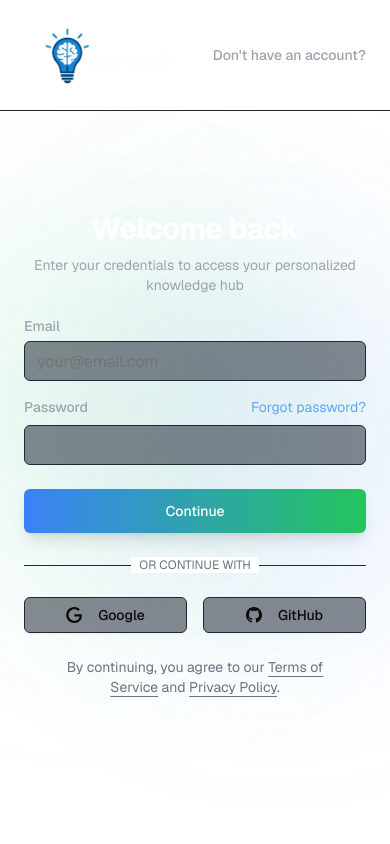
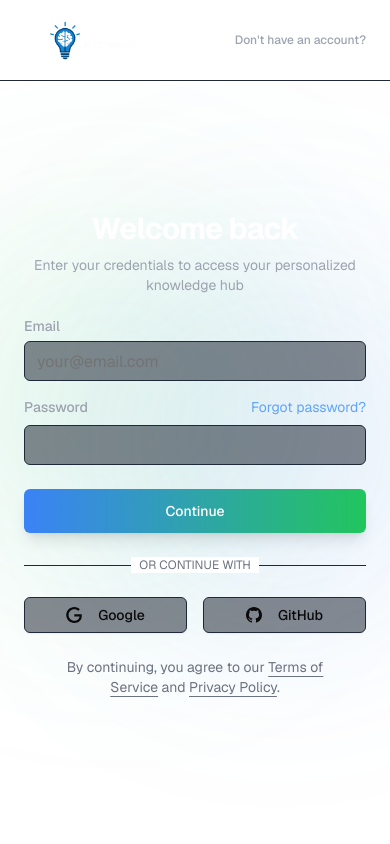
Before and after one commit to Krips24/learner.ai, a Next.js app: page /auth/login in a window 390 px wide. Shown: the top 844 px of the page. Built offline with nearby package versions, Linux system fonts and the light colour scheme; no server answers.

Commit message:
auth page responsiveness fixed

```diff
--- a/app/auth/login/page.tsx
+++ b/app/auth/login/page.tsx
@@ -12,19 +12,21 @@ export default function Page() {
 
       {/* Navbar */}
       <nav className="absolute w-full flex justify-between items-center px-6 py-4 top-0 bg-background/80 backdrop-blur-sm z-50 border-b border-gray-800">
-        <Link href="/" className="flex items-center h-full py-1">
+        <Link
+          href="/"
+          className="relative w-36 h-12 md:w-44 md:h-14 flex items-center py-1"
+        >
           <Image
             src="/logo.png"
             alt="Learner.ai Logo"
-            width={126}
-            height={48}
-            className="w-44 h-full object-contain"
+            fill
+            className=" object-contain"
             priority
           />
         </Link>
         <Link
           href="/auth/sign-up"
-          className="text-sm font-medium text-gray-400 hover:text-white transition-colors"
+          className="sm:text-sm text-xs font-medium text-gray-400 hover:text-white transition-colors"
         >
           Don&apos;t have an account?
         </Link>
--- a/app/auth/sign-up/page.tsx
+++ b/app/auth/sign-up/page.tsx
@@ -12,19 +12,21 @@ export default function Page() {
 
       {/* Navbar */}
       <nav className="absolute w-full flex justify-between items-center px-6 py-4 top-0 bg-background/80 backdrop-blur-sm z-50 border-b border-gray-800">
-        <Link href="/" className="flex items-center h-full py-1">
+        <Link
+          href="/"
+          className="relative w-36 h-12 md:w-44 md:h-14 flex items-center py-1"
+        >
           <Image
             src="/logo.png"
             alt="Learner.ai Logo"
-            width={126}
-            height={48}
-            className="w-44 h-full object-contain"
+            fill
+            className=" object-contain"
             priority
           />
         </Link>
         <Link
           href="/auth/login"
-          className="text-sm font-medium text-gray-400 hover:text-white transition-colors"
+          className="sm:text-sm text-xs font-medium text-gray-400 hover:text-white transition-colors"
         >
           Already have an account?
         </Link>
--- /dev/null
+++ b/components/ui/navbarForAuth.tsx
@@ -0,0 +1,33 @@
+import React from "react";
+import Link from "next/link";
+import Image from "next/image";
+
+const NavbarForAuth = () => {
+  return (
+    <div>
+      {/* Navbar */}
+      <nav className="absolute w-full flex justify-between items-center px-6 py-4 top-0 bg-background/80 backdrop-blur-sm z-50 border-b border-gray-800">
+        <Link
+          href="/"
+          className="relative w-36 h-12 md:w-44 md:h-14 flex items-center py-1"
+        >
+          <Image
+            src="/logo.png"
+            alt="Learner.ai Logo"
+            fill
+            className=" object-contain"
+            priority
+          />
+        </Link>
+        <Link
+          href="/auth/sign-up"
+          className="sm:text-sm text-xs font-medium text-gray-400 hover:text-white transition-colors"
+        >
+          Don&apos;t have an account?
+        </Link>
+      </nav>
+    </div>
+  );
+};
+
+export default NavbarForAuth;
```
